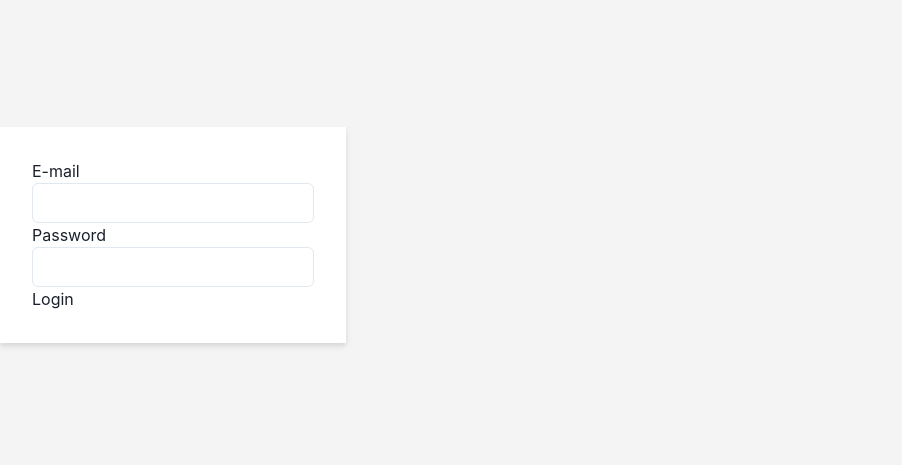
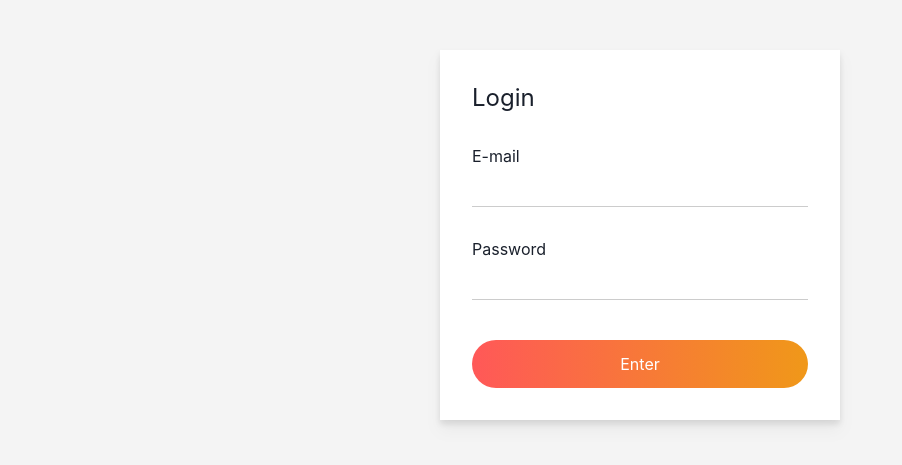
Before and after one commit to nao5100000/ec_app, a Next.js app: page /login in a window 1280 px wide. Shown: the part 165-630 px from the top of the page, without its empty margins (0-902 px from the left). Built offline with nearby package versions, Linux system fonts and the light colour scheme.

Commit message:
modified login page

```diff
--- a/pages/index.tsx
+++ b/pages/index.tsx
@@ -1,13 +1,11 @@
 import type { NextPage } from 'next'
-import Head from 'next/head'
-import Image from 'next/image'
-import styles from '../styles/Home.module.css'
+
 
 const Home: NextPage = () => {
   return (
-    <>
+    <div>
 
-    </>
+    </div>
   )
 }
 
--- a/pages/login.tsx
+++ b/pages/login.tsx
@@ -1,21 +1,20 @@
-import { Input } from '@chakra-ui/react'
-
 const Login = () => {
     return (
         <>
             <div className="bg-[#f4f4f4] min-h-screen flex items-center">
-                <div className="max-w-2xl bg-white p-8 drop-shadow-md">
-                    <dl className="">
-                        <dt>E-mail</dt>
-                        <dd>
-                            <Input />
+                <div className="min-w-[400px] bg-white p-8 drop-shadow-lg mx-auto w-1/4 ">
+                    <h2 className="text-2xl mb-[30px]">Login</h2>
+                    <dl>
+                        <dt className="mb-[10px]">E-mail</dt>
+                        <dd className="mb-[30px]">
+                            <input className="w-full border-b border-light-gray pb-1 focus:border-gradient-orange" />
                         </dd>
-                        <dt>Password</dt>
-                        <dd>
-                            <Input />
+                        <dt className="mb-[10px]">Password</dt>
+                        <dd className="mb-[40px]">
+                            <input className="w-full border-b border-light-gray pb-1 focus:border-gradient-orange" />
                         </dd>
                     </dl>
-                    <button >Login</button>
+                    <button className="bg-gradient-to-r from-gradient-red to-gradient-orange w-full text-white p-3 rounded-full">Enter</button>
 
                 </div>
             </div>
--- a/styles/globals.css
+++ b/styles/globals.css
@@ -5,6 +5,9 @@
 
 @layer base {
   html {
-    font-family: Roboto, Noto Sans JP;
+    font-family: 'Roboto', 'Noto Sans JP';
+  }
+  input:focus{
+    outline: none;
   }
 }
--- a/tailwind.config.js
+++ b/tailwind.config.js
@@ -8,7 +8,10 @@ module.exports = {
     extend: {
       colors: {
         'dark-green': '#84fab0',
-        'dark-blue': '#8fd3f4'
+        'dark-blue': '#8fd3f4',
+        'gradient-red': '#ff5858',
+        'gradient-orange': '#f09819',
+        'light-gray': '#cccccc'
       },
       fontFamily: {
         'body': ['"Roboto"', '"Noto Sans JP"'],
```
